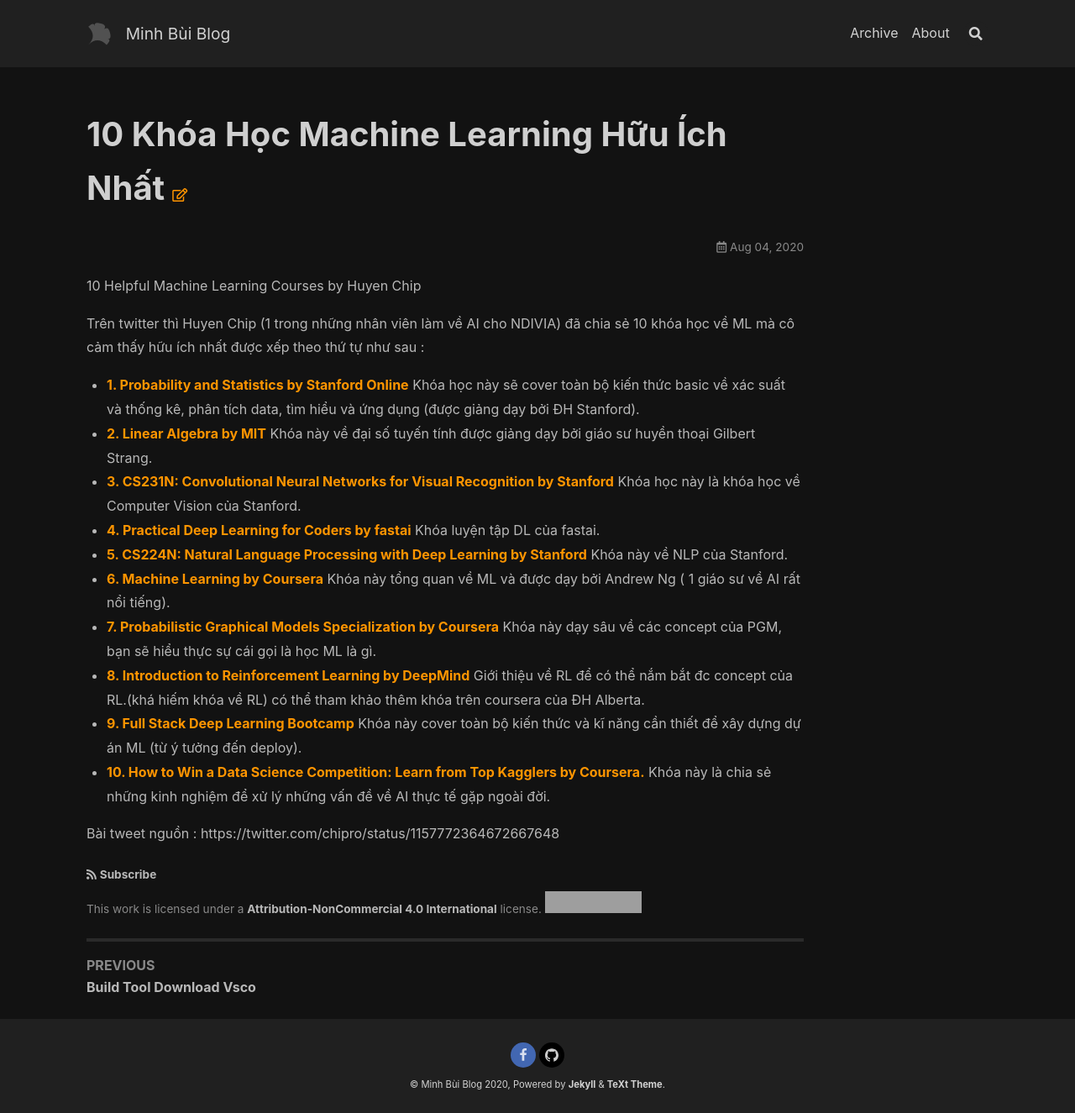
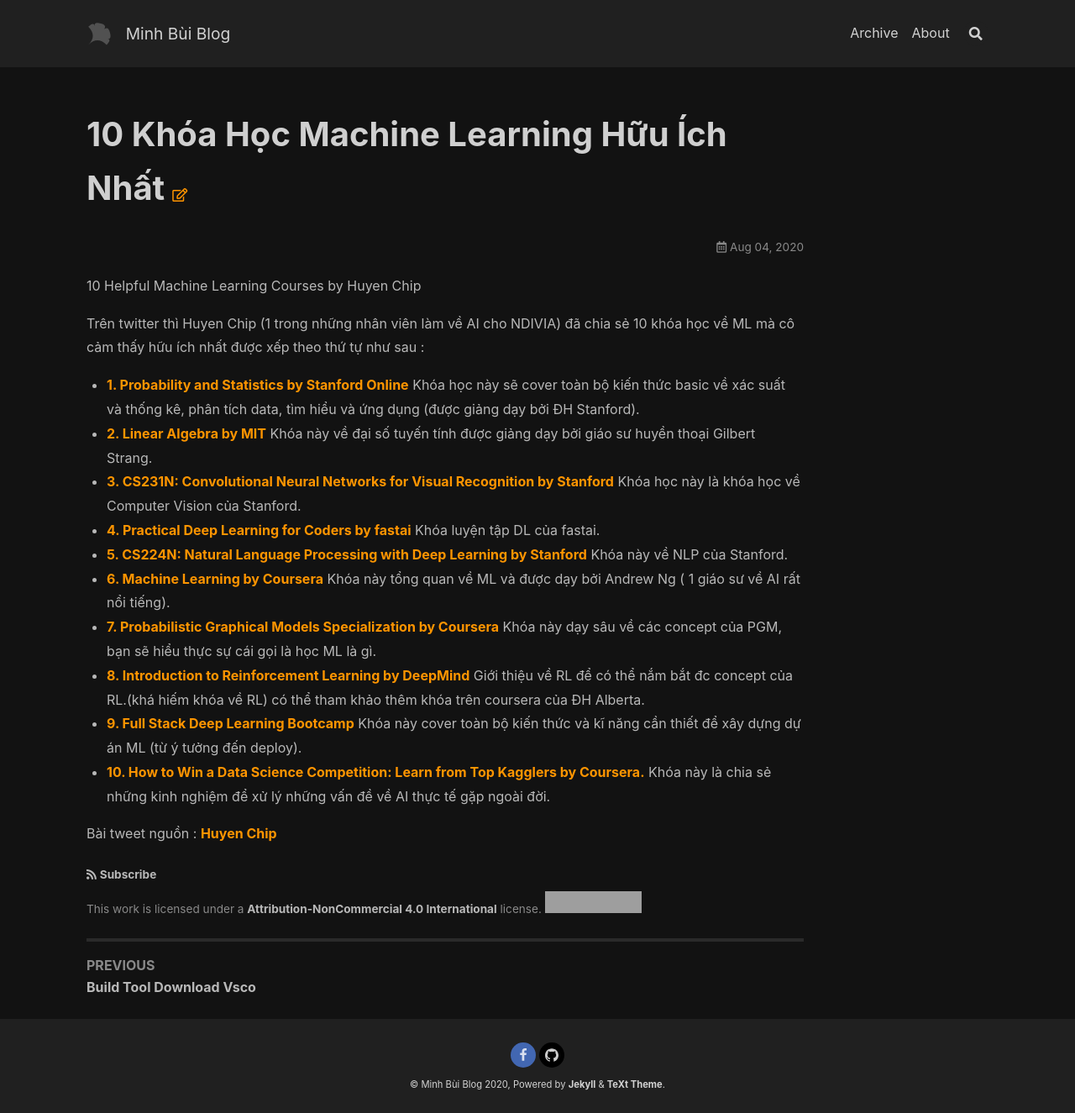
Before and after one commit to anonymousz97/anonymousz97.github.io, a Jekyll site: the page built from _posts/2020-08-04-10-khóa-học-machine-learning-hữu-ích-nhất.md, in a window 1280 px wide. Shown: the whole page at 84% size. Built offline with Jekyll 4.4.1, drawn with Linux system fonts in a browser that asks for light colours; nearby versions of some CDN libraries; comment, search, counter and statistics services are not loaded; grey boxes are pictures that could not be loaded.

Commit message:
Update 2020-08-04-10-khóa-học-machine-learning-hữu-ích-nhất.md

```diff
--- a/_posts/2020-08-04-10-khóa-học-machine-learning-hữu-ích-nhất.md
+++ b/_posts/2020-08-04-10-khóa-học-machine-learning-hữu-ích-nhất.md
@@ -23,4 +23,4 @@ Khóa này cover toàn bộ kiến thức và kĩ năng cần thiết để xây
 - **[10. How to Win a Data Science Competition: Learn from Top Kagglers by Coursera.](https://www.coursera.org/learn/competitive-data-science/home/welcome){:target="_blank"}**
 Khóa này là chia sẻ những kinh nghiệm để xử lý những vấn đề về AI thực tế gặp ngoài đời.
 
-Bài tweet nguồn : https://twitter.com/chipro/status/1157772364672667648
+Bài tweet nguồn : [Huyen Chip](https://twitter.com/chipro/status/1157772364672667648){:target="_blank"}
```
